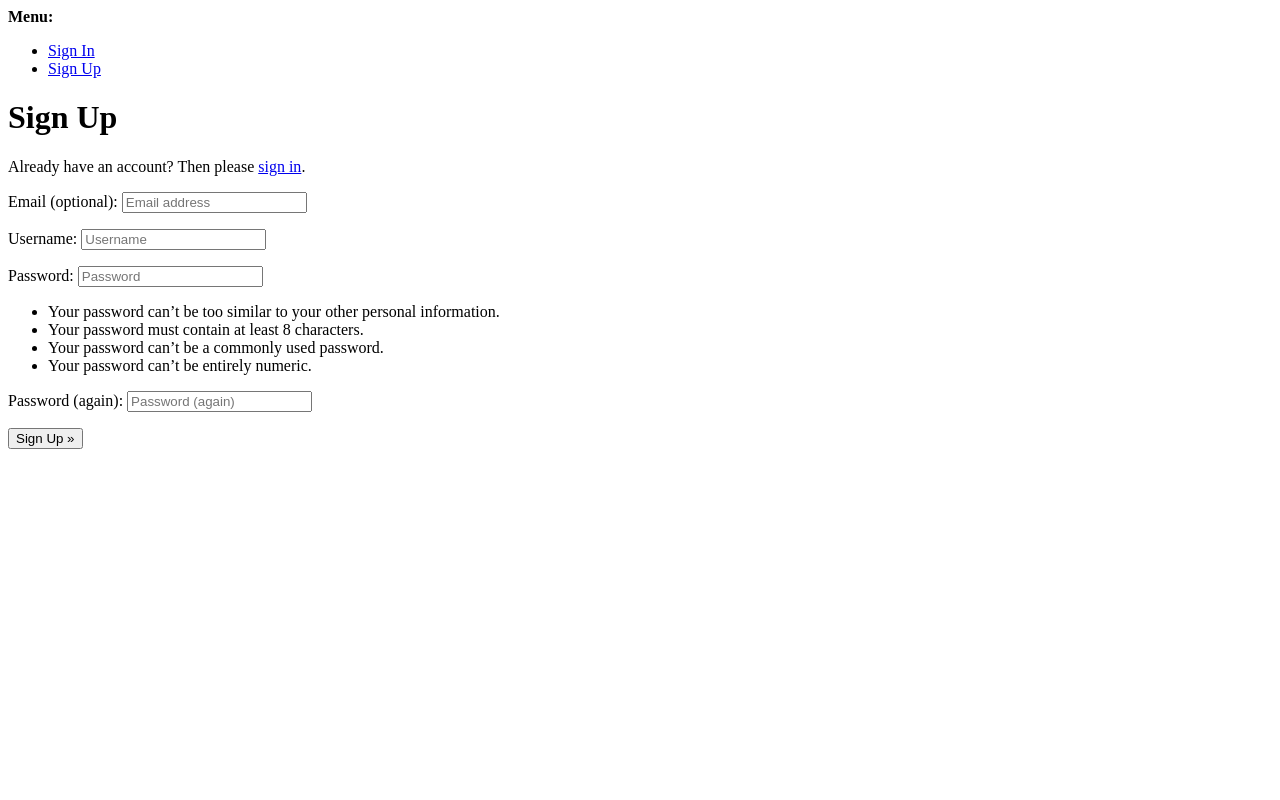
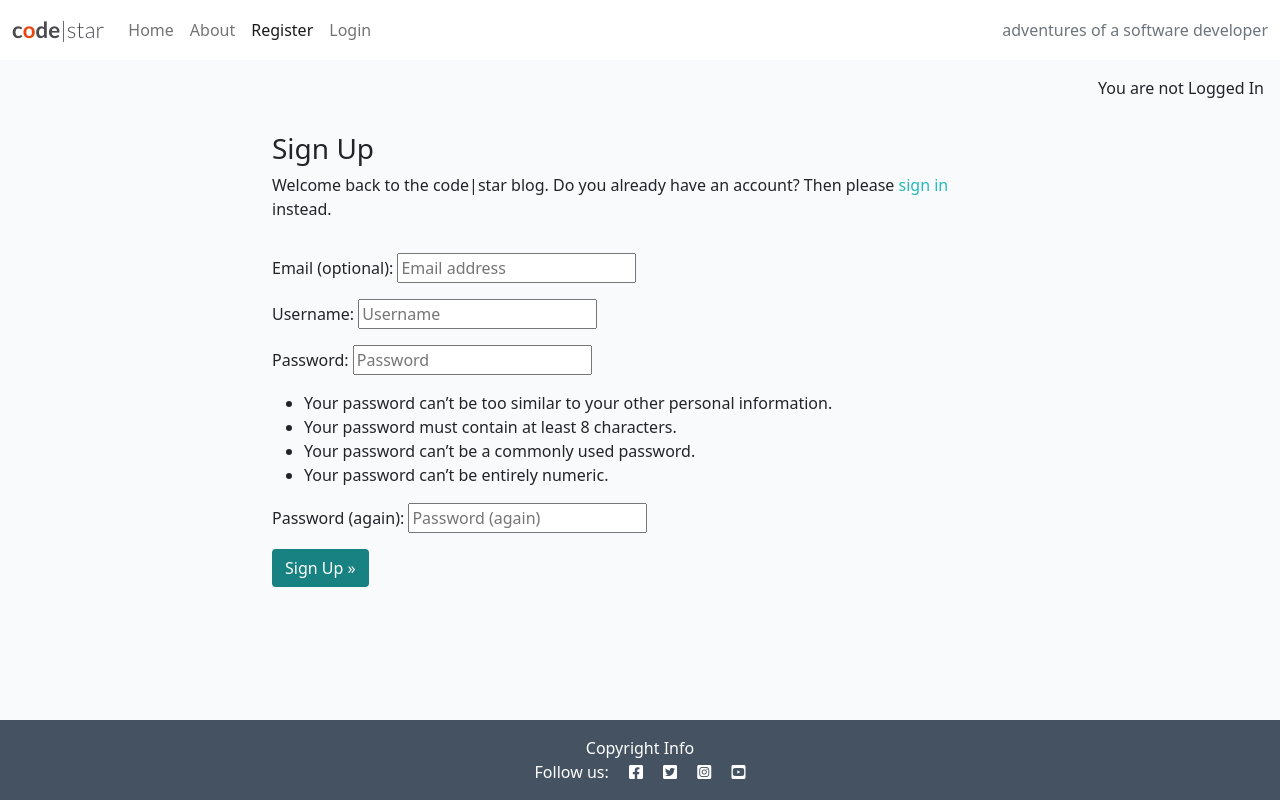
Before and after one commit to KiwiFunk/django-blog, a Django app: page /accounts/signup/ in a window 1280 px wide. Run offline with Django 4.2, Linux system fonts and the light colour scheme; parts of the project's set-up code (start-up, migrations or seed data) failed here and were passed over.

Commit message:
Updated login and register templates

```diff
--- a/templates/account/signup.html
+++ b/templates/account/signup.html
@@ -1,21 +1,37 @@
-{% extends "account/base.html" %}
+{% extends "base.html" %}
 
 {% load i18n %}
 
 {% block head_title %}{% trans "Signup" %}{% endblock head_title %}
 
 {% block content %}
-<h1>{% trans "Sign Up" %}</h1>
+<div class="container">
+  <div class="row">
+    <div class="col-md-8 mt-3 offset-md-2">
+      <h3>{% trans "Sign Up" %}</h3>
 
-<p>{% blocktrans %}Already have an account? Then please <a href="{{ login_url }}">sign in</a>.{% endblocktrans %}</p>
-
-<form class="signup" id="signup_form" method="post" action="{% url 'account_signup' %}">
-  {% csrf_token %}
-  {{ form.as_p }}
-  {% if redirect_field_value %}
-  <input type="hidden" name="{{ redirect_field_name }}" value="{{ redirect_field_value }}" />
-  {% endif %}
-  <button type="submit">{% trans "Sign Up" %} &raquo;</button>
-</form>
-
+      <p>{% blocktrans %}
+        Welcome back to the code|star blog.
+        Do you already have an account? Then please
+        <a class="link" href="{{ login_url }}">sign in</a>
+        instead.
+      {% endblocktrans %}</p>
+    </div>
+  </div>
+  <div class="row">
+    <div class="col-md-8 mt-3 offset-md-2">
+      <form class="signup" id="signup_form" method="post"
+        action="{% url 'account_signup' %}">
+        {% csrf_token %}
+        {{ form.as_p }}
+        {% if redirect_field_value %}
+        <input type="hidden" name="{{ redirect_field_name }}"
+          value="{{ redirect_field_value }}" />
+        {% endif %}
+        <button class="btn btn-signup right" type="submit">
+          {% trans "Sign Up" %} &raquo;</button>
+      </form>
+    </div>
+  </div>
+</div>
 {% endblock content %}
--- a/templates/base.html
+++ b/templates/base.html
@@ -77,6 +77,18 @@
             </div>
         </div>
     </nav>
+    <!-- Display Logged In status -->
+    <span>
+        <p class="text-end m-3">
+            {% if user.is_authenticated %}
+            You are Logged In as <strong>{{ user.username }}</strong>
+            {% else %}
+            You are not Logged In
+            {% endif %}
+        </p>
+    </span>
+
+    <!-- Main Content -->
 
     <main class="flex-shrink-0 main-bg">
 
```
Also changed, not shown: 1 other file.
